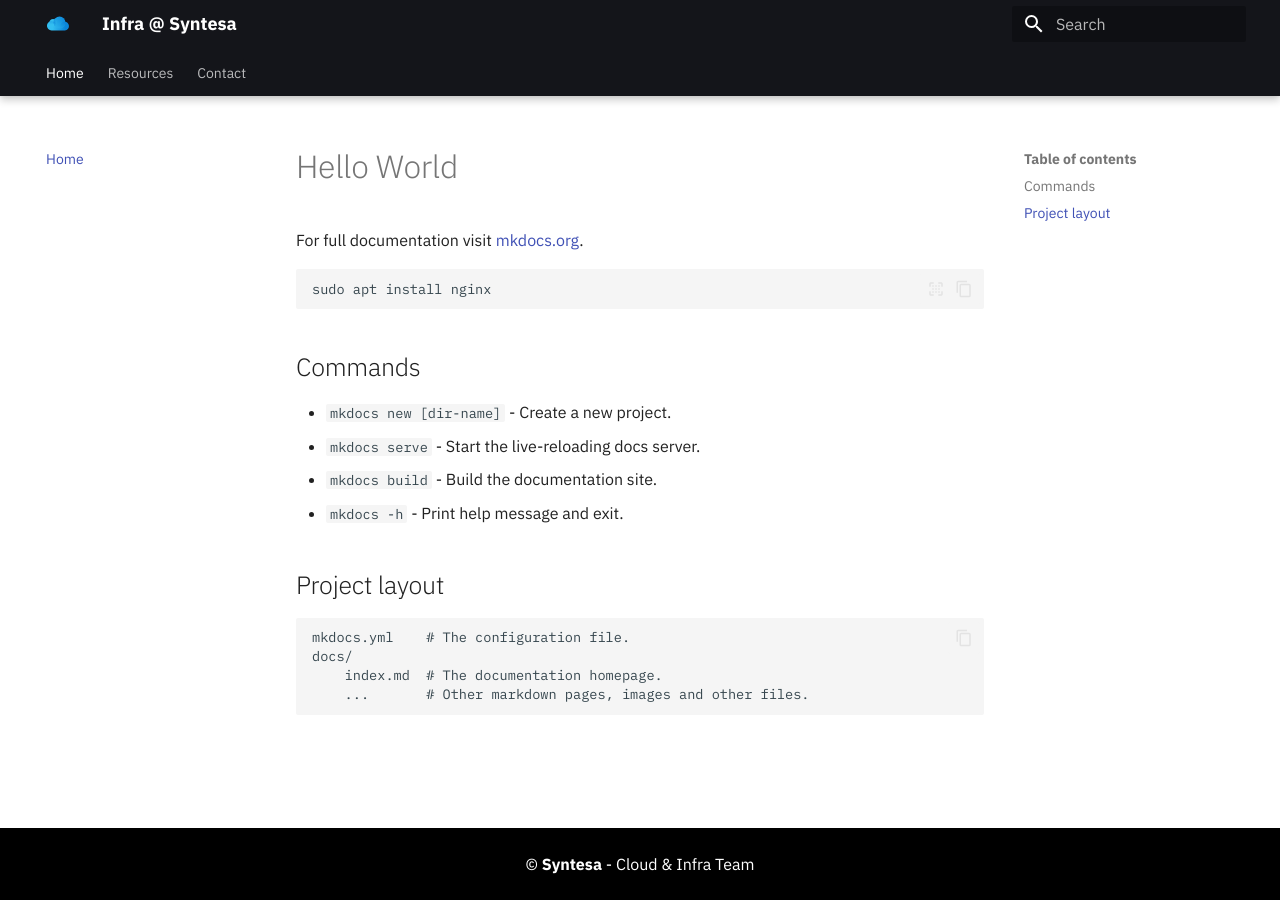
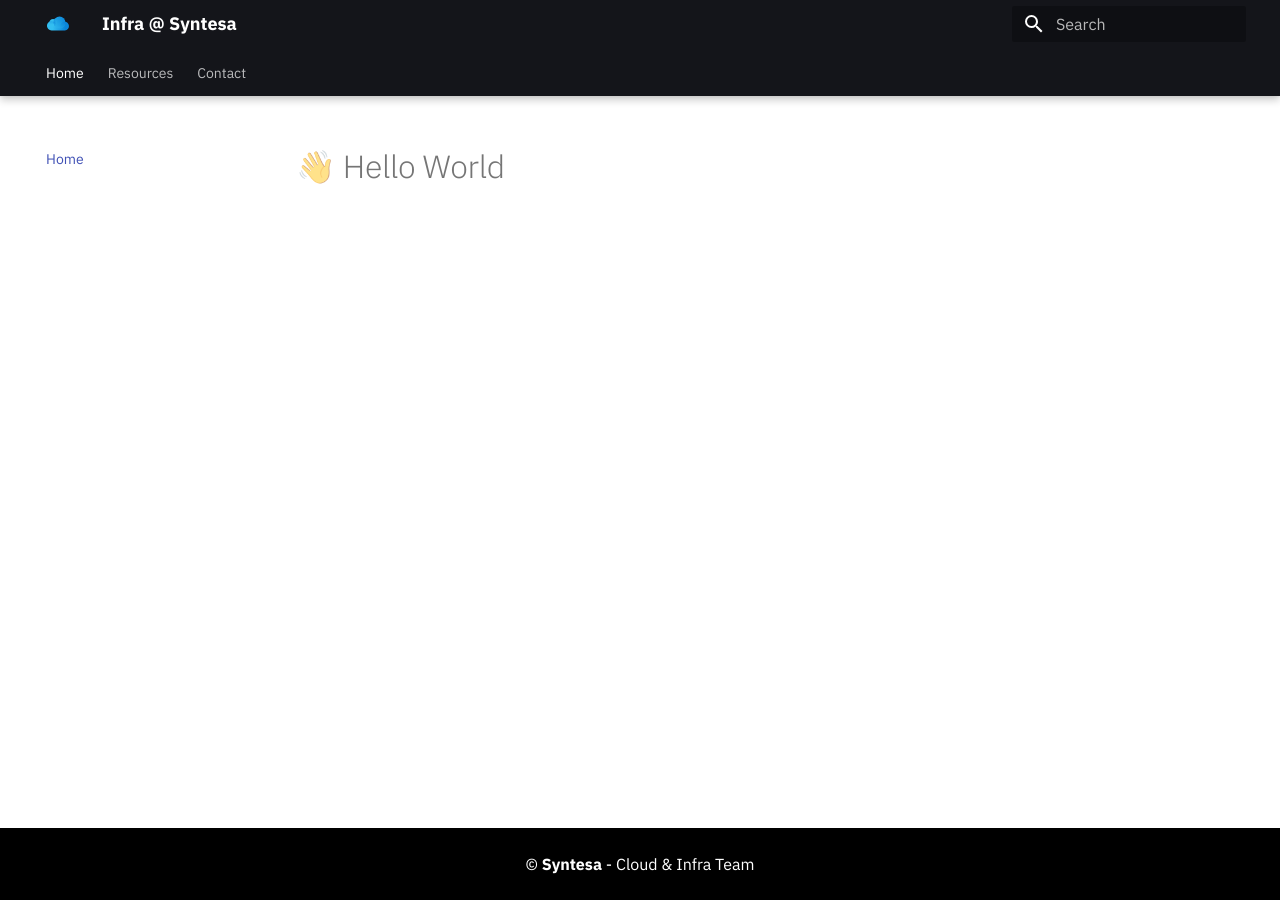
Before and after one commit to iqlal/infra-syntesa, an MkDocs documentation site: the page built from docs/index.md, in a window 1280 px wide. Built offline with MkDocs 1.6.1 and Material for MkDocs 9.7.7, drawn with Linux system fonts in a browser that asks for light colours.

Commit message:
cleaning up

````diff
--- a/docs/index.md
+++ b/docs/index.md
@@ -1,21 +1 @@
-# Hello World
-
-For full documentation visit [mkdocs.org](https://www.mkdocs.org).
-
-```bash
-sudo apt install nginx
-```
-
-## Commands
-
-* `mkdocs new [dir-name]` - Create a new project.
-* `mkdocs serve` - Start the live-reloading docs server.
-* `mkdocs build` - Build the documentation site.
-* `mkdocs -h` - Print help message and exit.
-
-## Project layout
-
-    mkdocs.yml    # The configuration file.
-    docs/
-        index.md  # The documentation homepage.
-        ...       # Other markdown pages, images and other files.
+# 👋 Hello World
````
